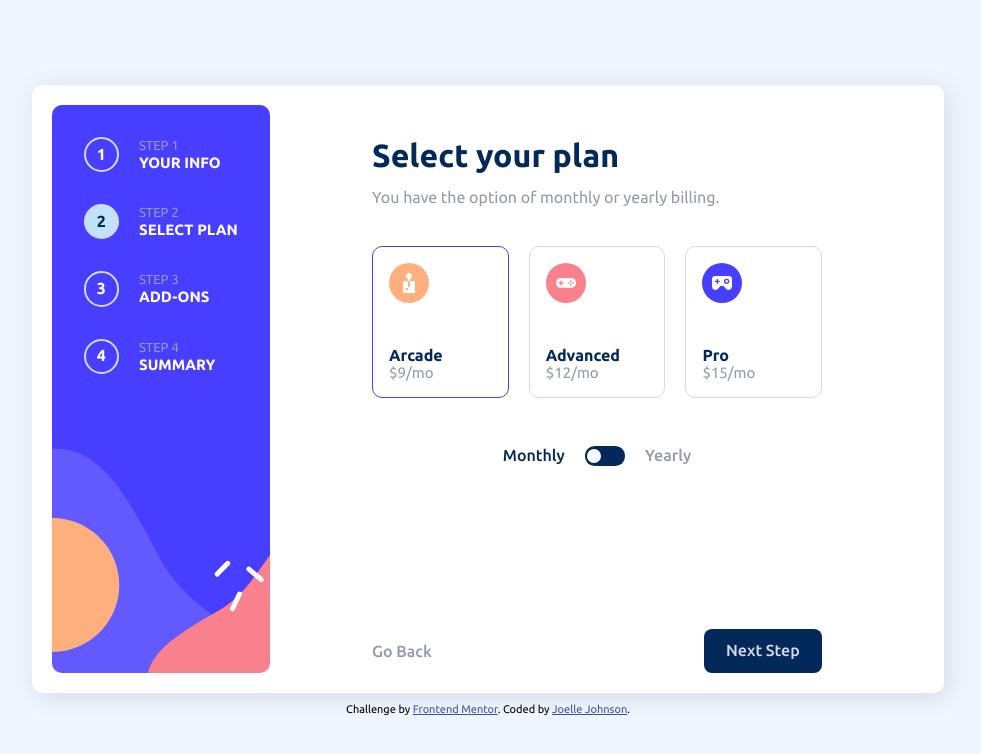
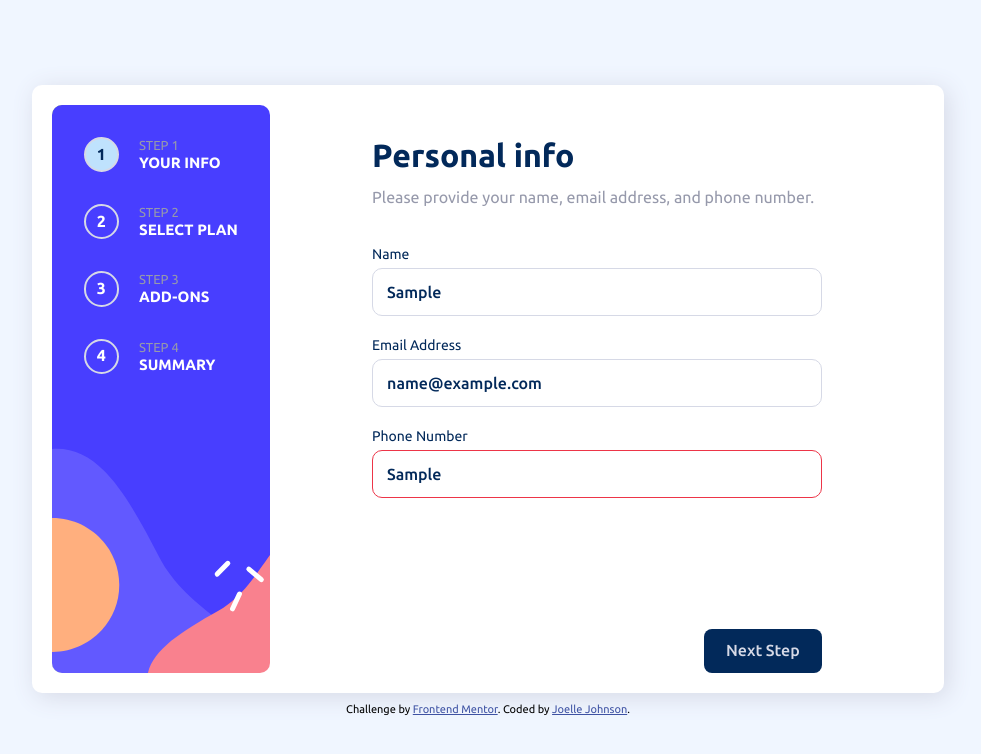
Before and after one commit to johnsonjoelle/FEM-multi-step-form, a plain HTML site: page index.html in a window 1280 px wide. Both pictures are taken after typing "Sample", "name@example.com", "Sample" into the empty fields and a click on the button "Next Step". Shown: the whole page, without its empty margins (152-1133 px from the left). Drawn offline with Linux system fonts and the light colour scheme.

Commit message:
Form Validation added
- form validation functions added for text input fields
- error messages added
- styling to highlight errors added

```diff
--- a/css/style.css
+++ b/css/style.css
@@ -135,7 +135,6 @@ main {
   display: none !important;
 }
 form {
-  /* padding: 0 var(--form-padding); */
   max-width: 980px;
   color: var(--cool-grey);
   min-height: 568px;
@@ -176,9 +175,16 @@ form {
 /* Step 1 */
 #step-1 label {
   color: var(--marine-blue);
-  display: block;
+  /* display: block; */
+  display: flex;
+  justify-content: space-between;
   font-size: 14px;
   margin-bottom: 6px;
+}
+.error-msg {
+  color: var(--strawberry-red);
+  font-weight: bold;
+  display: inline-block;
 }
 #step-1 input {
   border: 1px solid var(--light-grey);
@@ -196,7 +202,7 @@ input::placeholder {
   color: var(--cool-grey);
   opacity: 1;
 }
-#step-1 input:invalid {
+#step-1 input.error {
   border: 1px solid var(--strawberry-red);
 }
 #step-1 input.error::after {
@@ -289,11 +295,6 @@ input:checked + .slider:before {
 }
 
 /* Step 3 */
-/* #step-3 fieldset {
-  border: 1px solid var(--light-grey);
-  border-radius: var(--border-rad);
-  padding: 1rem;
-} */
 .add-on.card {
   padding: 0;
   margin-bottom: 1rem;
--- a/index.html
+++ b/index.html
@@ -61,12 +61,12 @@
         <section id="step-1" class="form-step">
           <h2 class="section-title">Personal info</h2>
           <p class="step-guide">Please provide your name, email address, and phone number.</p>
-          <label for="name">Name</label>
-          <input type="text" name="name" id="name" placeholder="e.g. Stephen King" required>
-          <label for="email">Email Address</label>
-          <input type="email" name="email" id="email" placeholder="e.g. stephenking@lorem.com" required>
-          <label for="phone">Phone Number</label>
-          <input type="text" name="phone" id="phone" placeholder="e.g. +1 234 567 890" required>
+          <label for="name">Name<span class="error-msg hidden">This field is required</span></label>
+          <input type="text" name="name" id="name" placeholder="e.g. Stephen King" data-id="name">
+          <label for="email">Email Address<span class="error-msg hidden">This field is required</span></label>
+          <input type="text" name="email" id="email" placeholder="e.g. stephenking@lorem.com" data-id="email">
+          <label for="phone">Phone Number<span class="error-msg hidden">This field is required</span></label>
+          <input type="text" name="phone" id="phone" placeholder="e.g. +1 234 567 890" data-id="phone">
         </section>
         <!-- Step 1 End -->
 
--- a/js/main.js
+++ b/js/main.js
@@ -25,7 +25,7 @@ const yearlyCheck = document.getElementById('plan-slider');
 const onlineCheck = document.getElementById('online');
 const storageCheck = document.getElementById('storage');
 const profileCheck = document.getElementById('profile');
-let arcadeCost= costs.monthly.arcade;
+let arcadeCost = costs.monthly.arcade;
 let advancedCost = costs.monthly.advanced;
 let proCost = costs.monthly.pro;
 let onlineCost = costs.monthly.online;
@@ -34,6 +34,15 @@ let profileCost = costs.monthly.profile;
 let userPlan = 1;
 let userPlanCost = arcadeCost;
 let totalCost = 0;
+
+const user = document.getElementById('name');
+const email = document.getElementById('email');
+const phone = document.getElementById('phone');
+const info = [
+  {input: user, check: nameCheck},
+  {input: email, check: emailCheck},
+  {input: phone, check: phoneCheck}
+];
 
 const step1 = document.getElementById('step-1');
 const step2 = document.getElementById('step-2');
@@ -65,7 +74,6 @@ function changeYearly() {
     sliderLabels[0].classList.add('active');
     sliderLabels[1].classList.remove('active');
   }
-  // console.log(`Yearly: ${yearly}`);
 }
 function changeCost() {
   if (yearly) {
@@ -120,17 +128,67 @@ function changeCostTexts() {
 }
 
 // **** Step 1 Validation Functions ****
-function checkEmpty(val) {}
+function checkEmpty(val) {
+  if(val.length == 0 || val == " ") {
+    return true;
+  }
+  return false;
+}
 function nameCheck(val) {
-  let pattern = /^[a-zA-Z]+$/;
+  let pattern = /^[a-z ,.'-]+$/i;
   if (pattern.test(val)) {
     return true;
   }
   return false;
 }
-function emailCheck() {}
-function phoneCheck() {}
-function checkForm() {}
+function emailCheck(val) {
+  let pattern = /^\w+([\.-]?\w+)*@\w+([\.-]?\w+)*(\.\w{2,3})+$/;
+  if (pattern.test(val)) {
+    return true;
+  }
+  return false;
+}
+function phoneCheck(val) {
+  let pattern = /^\+(?:[0-9]\s?){6,14}[0-9]$/;
+  console.log(val);
+  if (pattern.test(val)) {
+    return true;
+  }
+  return false;
+}
+function quickCheck(input) {
+  input.check(input.input.value) ? unhighlightError(input.input) : highlightError(input.input);
+  checkEmpty(input.input.value) ? highlightErrorMsg(input.input) : unhighlightErrorMsg(input.input);
+}
+function highlightError(input) {
+  input.classList.add('error');
+}
+function highlightErrorMsg(input) {
+  input.previousElementSibling.lastChild.classList.remove('hidden');
+}
+function unhighlightError(input) {
+  input.classList.remove('error');
+}
+function unhighlightErrorMsg(input) {
+  input.previousElementSibling.lastChild.classList.add('hidden');
+}
+function checkForm() {
+  let noErrors = true;
+  if (currentStep==1) {
+    info.forEach(input => {
+      unhighlightError(input.input);
+      unhighlightErrorMsg(input.input);
+    });
+    info.forEach(input => {
+      if (!input.check(input.input.value)) {
+        highlightError(input.input);
+        checkEmpty(input.input.value) ? highlightErrorMsg(input.input) : unhighlightErrorMsg(input.input);
+        noErrors = false;
+      }
+    });
+  }
+  return noErrors;
+}
 
 // **** Plan & Add-ons Functions ****
 function changePlan(id) {
@@ -269,6 +327,7 @@ function printSummary() {
 // **** Step Navigation Functions ****
 function goToNextStep() {
   if (currentStep<5) {
+    if (checkForm()) {
       const oldStep = currentStep - 1;
       let oldStepView = findStep(oldStep);
       let newStepView = findStep(currentStep);
@@ -285,6 +344,7 @@ function goToNextStep() {
         printSummary();
       }
       newStepView.classList.remove('hidden');
+    }
   }
 }
 function goToPreviousStep() {
@@ -372,6 +432,9 @@ window.onload = () => {
     e.preventDefault();
     goToPreviousStep();
   });
+  info.forEach(input => {
+    input.input.addEventListener("focusout", ()=>{quickCheck(input)});
+  });
   yearlyCheck.addEventListener('change', changeYearly);
   onlineCheck.addEventListener('change', changeOnline);
   storageCheck.addEventListener('change', changeStorage);
```
Lines whose indentation alone changed are shown as unchanged.
